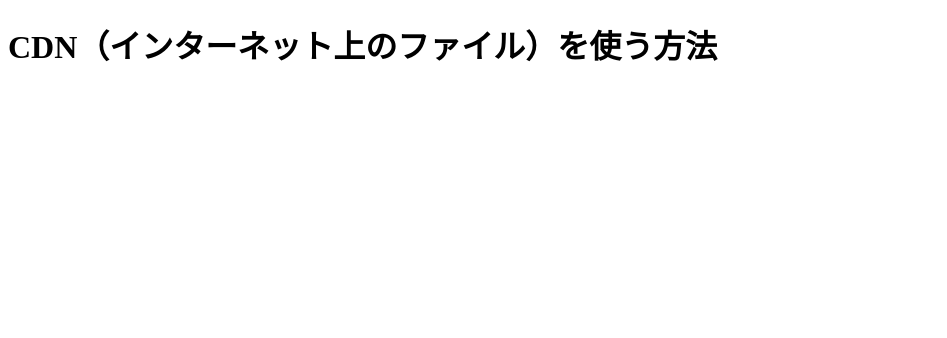
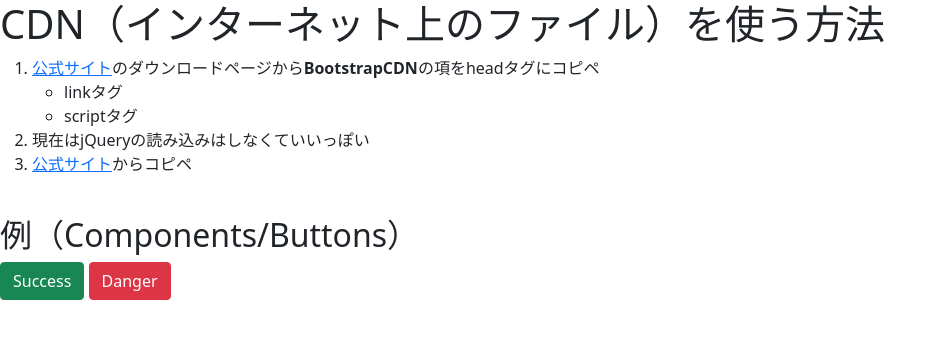
Before and after one commit to subaba-design/Practice_HTML-CSS-JavaScript, a plain HTML site: page Practice_Bootstrap/practice02/index.html in a window 1280 px wide. Shown: the whole page, without its empty margins (0-947 px from the left). Drawn offline with nearby package versions, Linux system fonts and the light colour scheme.

Commit message:
Learned how to use bootstrap(CDN).

```diff
--- a/Practice_Bootstrap/practice02/index.html
+++ b/Practice_Bootstrap/practice02/index.html
@@ -3,8 +3,27 @@
 <head>
     <meta charset="UTF-8">
     <title>Bootstrapを使う方法：２</title>
+    <link href="https://cdn.jsdelivr.net/npm/bootstrap@5.1.3/dist/css/bootstrap.min.css" rel="stylesheet" integrity="sha384-1BmE4kWBq78iYhFldvKuhfTAU6auU8tT94WrHftjDbrCEXSU1oBoqyl2QvZ6jIW3" crossorigin="anonymous">
+    <script src="https://cdn.jsdelivr.net/npm/bootstrap@5.1.3/dist/js/bootstrap.bundle.min.js" integrity="sha384-ka7Sk0Gln4gmtz2MlQnikT1wXgYsOg+OMhuP+IlRH9sENBO0LRn5q+8nbTov4+1p" crossorigin="anonymous"></script>
 </head>
 <body>
     <h1>CDN（インターネット上のファイル）を使う方法</h1>
+    <ol>
+        <li>
+            <a href="https://getbootstrap.com/">公式サイト</a>のダウンロードページから<strong>BootstrapCDN</strong>の項をheadタグにコピペ
+            <ul>
+                <li>linkタグ</li>
+                <li>scriptタグ</li>
+            </ul>
+        </li>
+        <li>
+            現在はjQueryの読み込みはしなくていいっぽい
+        </li>
+        <li><a href="https://getbootstrap.com/">公式サイト</a>からコピペ</li>
+    </ol>
+    <br>
+    <h2>例（Components/Buttons）</h2>
+    <button type="button" class="btn btn-success">Success</button>
+    <button type="button" class="btn btn-danger">Danger</button>
 </body>
 </html>
```
Also changed, not shown: Practice_Bootstrap/practice01/index.html (+1 -0 lines).
